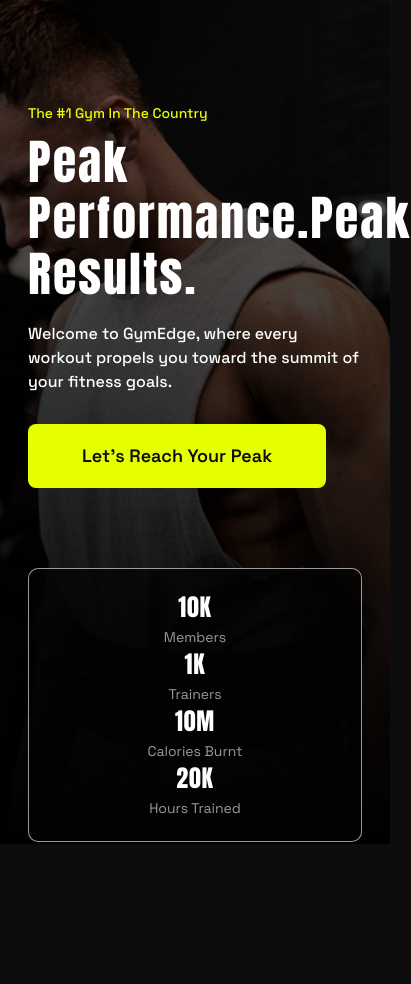
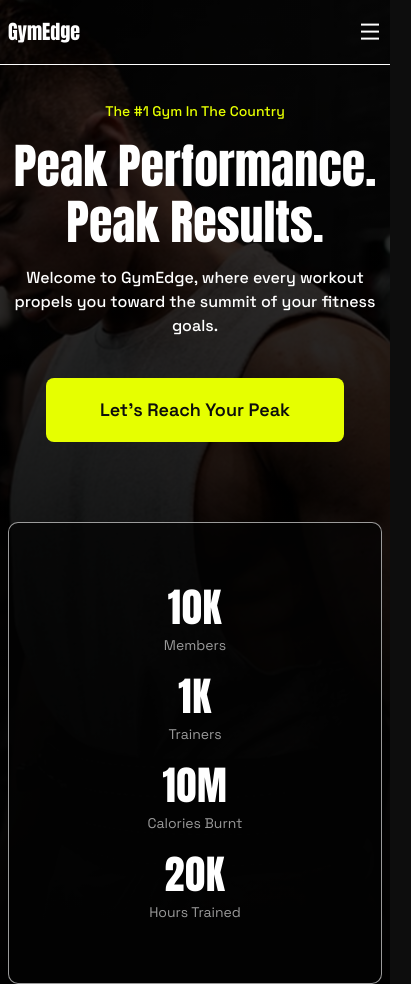
Before and after one commit to petrowic-n/fitness-tracker-website, a website built with Vite: page index.html in a window 390 px wide. Shown: the whole page, 411 px wide, since content can reach past the window. Before the commit the page ends 844 px from the top, so only its background shows below. Built offline with nearby package versions, Linux system fonts and the light colour scheme.

Commit message:
fix hero responsive

```diff
--- a/index.html
+++ b/index.html
@@ -57,8 +57,11 @@
       <div class="container">
         <div class="hero__top">
           <span>The #1 Gym In The Country</span>
-          <h1>Peak Performance.Peak Results.</h1>
-          <p>Welcome to GymEdge, where every workout propels you toward the summit of your fitness goals.</p>
+          <h1>Peak Performance. <br />Peak Results.</h1>
+          <p>
+            Welcome to GymEdge, where every workout propels you toward the
+            summit of your fitness goals.
+          </p>
           <a href="#reach" class="button-uni">Let's Reach Your Peak</a>
         </div>
 
--- a/src/utils/mobile-nav.js
+++ b/src/utils/mobile-nav.js
@@ -11,11 +11,13 @@
     isMobileNavOpen = !isMobileNavOpen;
     if (isMobileNavOpen) {
       mobileNav.style.top = "0";
+      document.body.style.overflowY = "hidden";
     }
   });
 
   closeBtn.addEventListener("click", () => {
     mobileNav.style.top = "-100%";
+    document.body.style.overflowY = "auto";
   });
 
   mobileLinks.forEach((link) => {
--- a/styles/components/header.css
+++ b/styles/components/header.css
@@ -6,6 +6,7 @@
   width: 100%;
   padding: 1rem 0;
   border-bottom: 1px solid var(--color-white);
+  z-index: 999;
 }
 .header__nav {
   display: flex;
--- a/styles/components/hero.css
+++ b/styles/components/hero.css
@@ -17,44 +17,35 @@
   width: 100%;
   align-items: center;
   justify-content: center;
-    background:
-        linear-gradient(to bottom, rgba(0,0,0,44%) -30%, rgba(0,0,0,1) 100%),
-        url('/public/image_one.png') center/cover no-repeat;
+  background: linear-gradient(
+      to bottom,
+      rgba(0, 0, 0, 69%) -30%,
+      rgba(0, 0, 0, 1) 100%
+    ),
+    url("/public/image_one.png") center/cover no-repeat;
 }
 
 .hero__top {
   display: flex;
   flex-direction: column;
-    gap: 10px;
+  gap: 1rem;
   align-items: center;
+  justify-content: center;
   margin-top: 100px;
 }
 
 .hero__top span {
-    font-family: var(--font-family-text);
   font-size: var(--size-sm);
   font-weight: 500;
   color: var(--color-green);
 }
 
-.hero__top h1 {
-    font-size: calc(var(--size-8xl) * 1.0416667);
-    font-family: var(--font-family);
-    color: var(--color-white);
-    font-weight: 400;
-    letter-spacing: 2px;
-    text-align: center;
-    margin-bottom: 10px;
-}
-
 .hero__top p {
-    font-family: var(--font-family-text);
-    font-size: var(--size-base);
   font-weight: 500;
   color: var(--color-white);
   text-align: center;
-    margin-bottom: 20px;
-    max-width: 434px;
+  margin-bottom: 1.5rem;
+  max-width: 430px;
 }
 
 .hero__end {
@@ -65,15 +56,15 @@
 }
 
 .hero__bottom {
-    display: flex;
-    max-width: 62.5rem;
+  display: grid;
+  grid-column-start: repeat(1, minmax(0, 1fr));
   width: 100%;
+  gap: 1rem;
   background-color: var(--color-black-transparent);
   padding: 3.75rem 5.625rem;
   border: 1px solid rgb(255, 255, 255, 0.6);
   border-radius: 10px;
   align-items: center;
-    justify-content: space-between;
 }
 
 .hero__bottom .hero__bottom__number {
@@ -93,44 +84,14 @@
 }
 
 .hero__bottom__number p {
-    font-family: var(--font-family-text);
   font-size: var(--size-sm);
   color: rgb(255, 255, 255, 0.6);
   font-size: var(--size-sm);
 }
 
-.hero h1  {
-    display: flex;
-}
-
-@media (max-width: 475px) {
+@media (min-width: 475px) {
   .container {
     max-width: 475px;
-  }
-  .hero {
-    padding: 0px 20px;
-  }
-  .hero__top {
-    align-items: start;
-  }
-
-  .hero__top h1 {
-    font-size: var(--size-5xl);
-    text-align: start;
-  }
-
-  .hero__top p {
-    text-align: start;
-  }
-
-  .hero__bottom {
-    padding: 1.35rem 2rem;
-    flex-direction: column;
-
-  }
-
-  .hero__bottom__number span {
-    font-size: var(--size-2xl);
   }
 }
 
@@ -140,29 +101,9 @@
     max-width: 640px;
   }
 
-  .hero {
-    padding: 0px 20px;
-  }
-  .hero__top {
-    align-items: start;
-  }
-
-  .hero__top h1 {
-    font-size: var(--size-6xl);
-    text-align: start;
-  }
-
-  .hero__top p {
-    text-align: start;
-  }
-
   .hero__bottom {
-    padding: 1.35rem 2rem;
-
-  }
-
-  .hero__bottom__number span {
-    font-size: var(--size-2xl);
+    max-width: 1000px;
+    grid-template-columns: repeat(2, minmax(0, 1fr));
   }
 }
 
@@ -171,4 +112,8 @@
   .container {
     max-width: 768px;
   }
+
+  .hero__bottom {
+    grid-template-columns: repeat(4, minmax(0, 1fr));
   }
+}
--- a/styles/utils.css
+++ b/styles/utils.css
@@ -43,7 +43,8 @@
 }
 
 h1 {
-  font-size: var(--size-6xl);
+  font-size: var(--size-5xl);
+  text-align: center;
   font-weight: 500;
 }
 
@@ -54,7 +55,7 @@
   }
 
   h1 {
-    font-size: var(--size-7xl);
+    font-size: var(--size-6xl);
   }
 }
 
@@ -72,7 +73,7 @@
   }
 
   h1 {
-    font-size: var(--size-8xl);
+    font-size: var(--size-7xl);
   }
 
   .btn-cta {
```
Also changed, not shown: 1 other file. Lines whose indentation alone changed are shown as unchanged.
